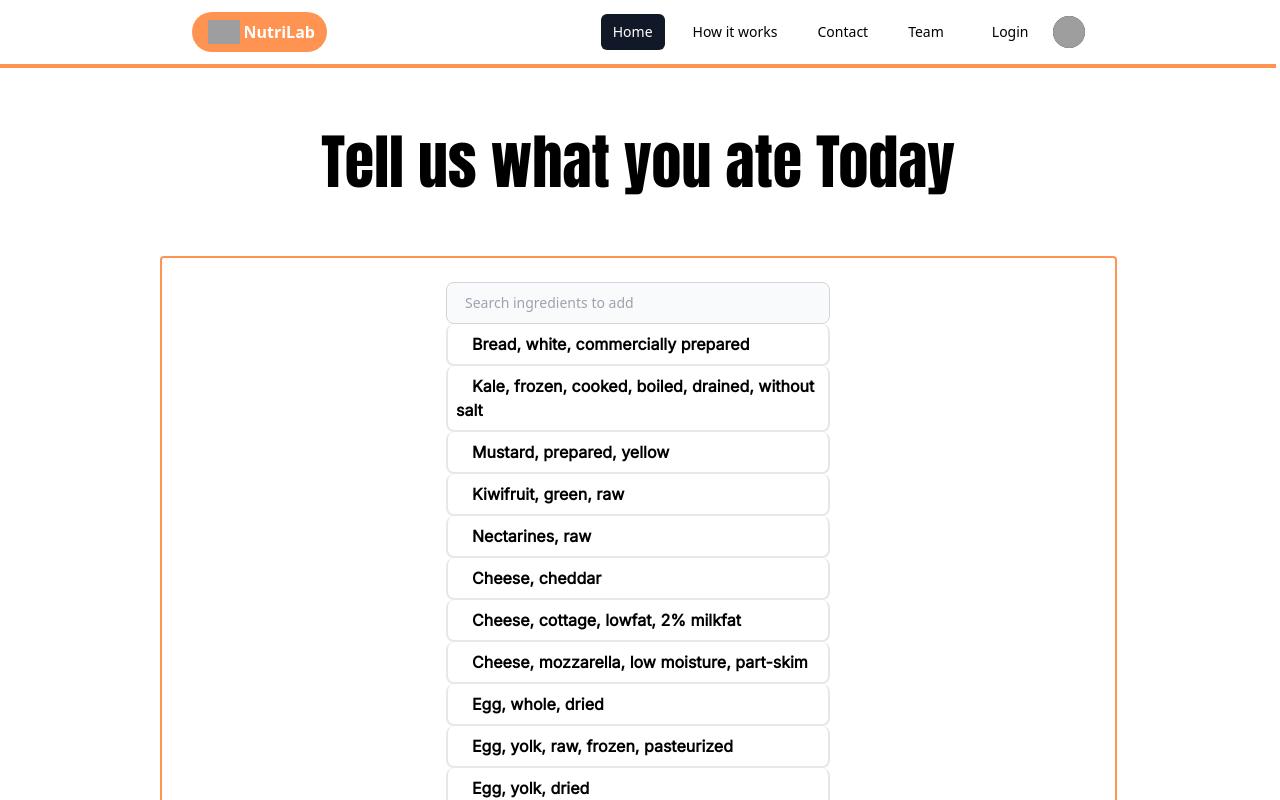
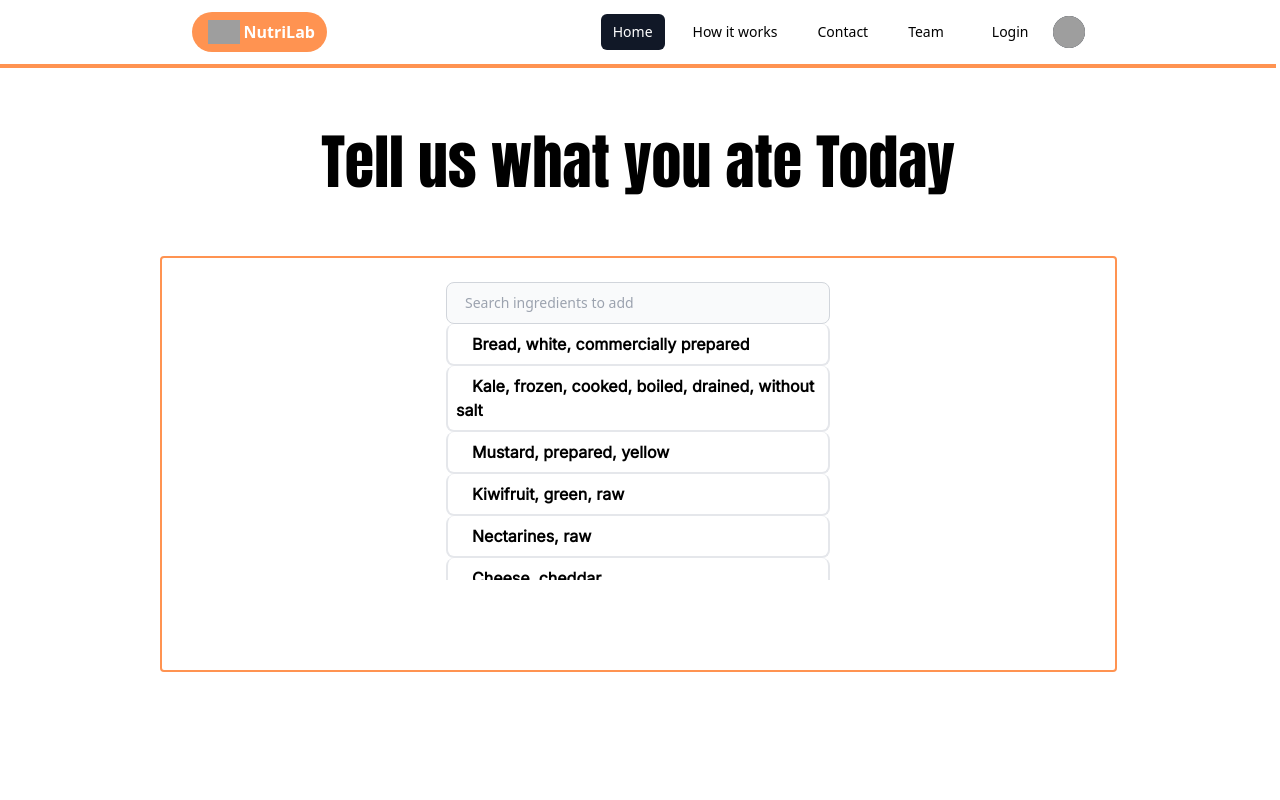
Before and after one commit to oussamaZAAM/NutriLab, a Next.js app: page /food in a window 1280 px wide. Shown: the top 800 px of the page. Built offline with nearby package versions, Linux system fonts and the light colour scheme; grey boxes are pictures that could not be loaded.

Commit message:
Putting the food elements in a scrollable container and activating the search bar

```diff
--- a/pages/food.js
+++ b/pages/food.js
@@ -13,7 +13,8 @@ import styles from "../styles/Home.module.css";
 
 const Food = ({ user, food }) => {
   const [wiggle, setWiggle] = useState(false);
-  const [addedFood, setAddedFood] = useState();
+  const [addedFood, setAddedFood] = useState({});
+  const [searchedWord, setSearchedWord] = useState("");
   const [eatenFoodList, setEatenFoodList] = useState([]);
 
   //Functions
@@ -40,7 +41,6 @@ const Food = ({ user, food }) => {
       }, 1000);
     }
   };
-
   const deleteFood = (index) => {
     // setEatenFoodList(prevList => {
     //   prevList[index].removingFade = true;
@@ -71,6 +71,7 @@ const Food = ({ user, food }) => {
 
   // Mapping over the list of Searched Food
   const searchedFood = food.map((food) => {
+    if (searchedWord === "" || food.name.toLowerCase().includes(searchedWord)) {
       return (
         <a href="#addedFood" className="w-full" key={food.name}>
           <p
@@ -88,6 +89,7 @@ const Food = ({ user, food }) => {
           </p>
         </a>
       );
+    }
   });
 
   // Mapping over the List of Eaten Food
@@ -178,17 +180,19 @@ const Food = ({ user, food }) => {
             <div className="flex flex-col justify-center items-center my-6 w-8/12">
               <input
                 type="text"
+                onChange={(e) => setSearchedWord(e.target.value)}
                 className="bg-gray-50 border border-gray-300 text-gray-900 text-sm indent-2 rounded-lg focus:ring-custom-orange focus:border-custom-orange block w-full p-2.5"
                 placeholder="Search ingredients to add"
               />
-
+              <div className="overflow-y-auto h-64">
                 <div className="flex flex-col justify-center items-start w-full">
                   {searchedFood}
                 </div>
               </div>
+            </div>
 
             {/* Adding Field */}
-            {addedFood && (
+            {addedFood.name !== undefined && (
               <div
                 id="addedFood"
                 className={
```
Lines whose indentation alone changed are shown as unchanged.
